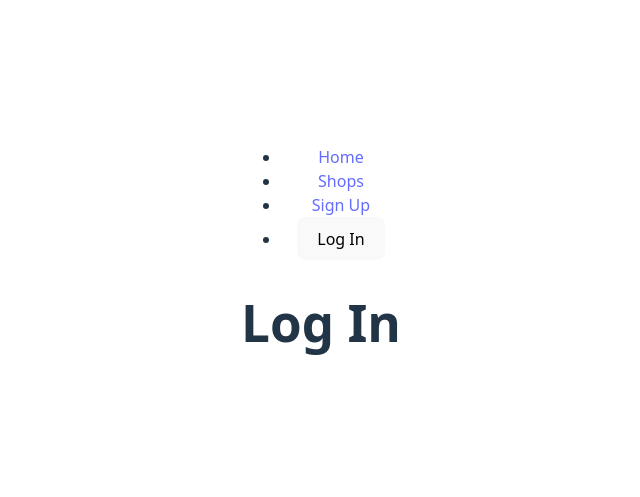
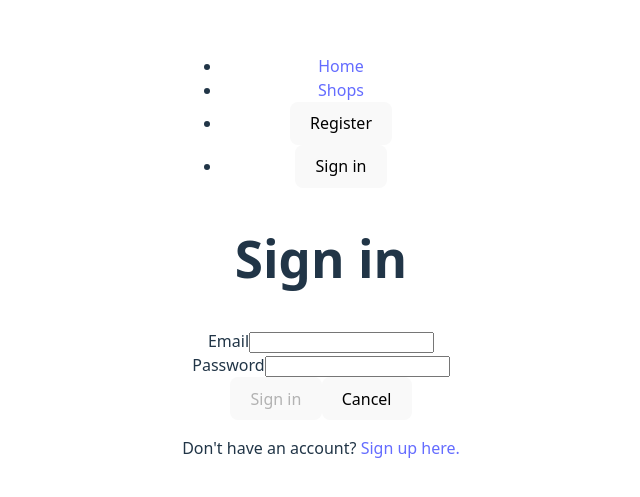
Before and after one commit to shaepy/pocketshop-frontend, a React (Vite) app: page /login in a window 1280 px wide. Shown: the part 143-640 px from the top of the page, without its empty margins (319-959 px from the left). Built offline with nearby package versions, Linux system fonts and the light colour scheme; no server answers.

Commit message:
Sign In flow completed

```diff
--- a/components/NavBar/NavBar.jsx
+++ b/components/NavBar/NavBar.jsx
@@ -15,6 +15,10 @@ const NavBar = () => {
     navigate("/login");
   };
 
+  const linkToSignUp = () => {
+    navigate("/register");
+  };
+
   return (
     <nav>
       <ul>
@@ -26,15 +30,15 @@ const NavBar = () => {
         </li>
         {user ? (
           <li>
-            <button onClick={handleSignOut}>Sign Out</button>
+            <button onClick={handleSignOut}>Sign out</button>
           </li>
         ) : (
           <>
             <li>
-              <Link to="/register">Sign Up</Link>
+              <button onClick={linkToSignUp}>Register</button>
             </li>
             <li>
-              <button onClick={linkToSignIn}>Log In</button>
+              <button onClick={linkToSignIn}>Sign in</button>
             </li>
           </>
         )}
--- a/components/SignInForm/SignInForm.jsx
+++ b/components/SignInForm/SignInForm.jsx
@@ -1,7 +1,74 @@
+import { useState, useContext } from "react";
+import { useNavigate, Link } from "react-router";
+import { UserContext } from "../../contexts/UserContext";
+import { signIn } from "../../services/authService";
+
 const SignInForm = () => {
+  const navigate = useNavigate();
+  const { setUser } = useContext(UserContext);
+  const [message, setMessage] = useState("");
+  const [formData, setFormData] = useState({
+    email: "",
+    password: "",
+  });
+
+  const { email, password } = formData;
+
+  const handleChange = (e) => {
+    setMessage("");
+    setFormData({ ...formData, [e.target.name]: e.target.value });
+  };
+
+  const handleSubmit = async (evt) => {
+    evt.preventDefault();
+    try {
+      const signedInUser = await signIn(formData);
+      setUser(signedInUser);
+      navigate("/");
+    } catch (err) {
+      setMessage(err.message);
+    }
+  };
+
+  const isFormInvalid = () => {
+    return !(email && password);
+  };
+
   return (
     <main>
-      <h1>Log In</h1>
+      <section>
+        <h1>Sign in</h1>
+        <p>{message}</p>
+        <form onSubmit={handleSubmit}>
+          <div>
+            <label htmlFor="email">Email</label>
+            <input
+              type="text"
+              id="email"
+              value={email}
+              name="email"
+              onChange={handleChange}
+            />
+          </div>
+          <div>
+            <label htmlFor="password">Password</label>
+            <input
+              type="password"
+              id="password"
+              value={password}
+              name="password"
+              onChange={handleChange}
+            />
+          </div>
+          <div>
+            <button disabled={isFormInvalid()}>Sign in</button>
+            <button onClick={() => navigate("/")}>Cancel</button>
+          </div>
+        </form>
+        <p>
+          Don't have an account? <Link to="/register">Sign up here.</Link>
+        </p>
+      </section>
     </main>
   );
 };
--- a/components/SignUpForm/SignUpForm.jsx
+++ b/components/SignUpForm/SignUpForm.jsx
@@ -1,5 +1,5 @@
 import { useState, useContext } from "react";
-import { useNavigate, useSearchParams, Link } from "react-router";
+import { useNavigate, Link } from "react-router";
 import { UserContext } from "../../contexts/UserContext";
 import { signUp } from "../../services/authService";
 
@@ -16,8 +16,14 @@ const SignUpForm = () => {
     lastName: "",
   });
 
-  const { username, password, passwordConfirmation, email, firstName, lastName } =
-    formData;
+  const {
+    username,
+    password,
+    passwordConfirmation,
+    email,
+    firstName,
+    lastName,
+  } = formData;
 
   const handleChange = (e) => {
     setMessage("");
@@ -50,7 +56,7 @@ const SignUpForm = () => {
   return (
     <main>
       <section>
-        <h1>Create an Account</h1>
+        <h1>Create your account</h1>
         <p>{message}</p>
         <form onSubmit={handleSubmit}>
           <div>
@@ -120,10 +126,13 @@ const SignUpForm = () => {
             />
           </div>
           <div>
-            <button disabled={isFormInvalid()}>Sign Up</button>
+            <button disabled={isFormInvalid()}>Sign up</button>
             <button onClick={() => navigate("/")}>Cancel</button>
           </div>
         </form>
+        <p>
+          Already have an account? <Link to="/login">Log in here.</Link>
+        </p>
       </section>
     </main>
   );
--- a/services/authService.js
+++ b/services/authService.js
@@ -30,8 +30,7 @@ export const signUp = async (formData) => {
 // Login to account: /api/auth/login
 export const signIn = async (formData) => {
   try {
-    const payload = keysToSnakeTopLevel(formData);
-    const response = await axios.post(`${BASEURL}login/`, payload);
+    const response = await axios.post(`${BASEURL}login/`, formData);
     console.log("from authService.signIn:", response.data);
 
     if (!response.data) {
```
